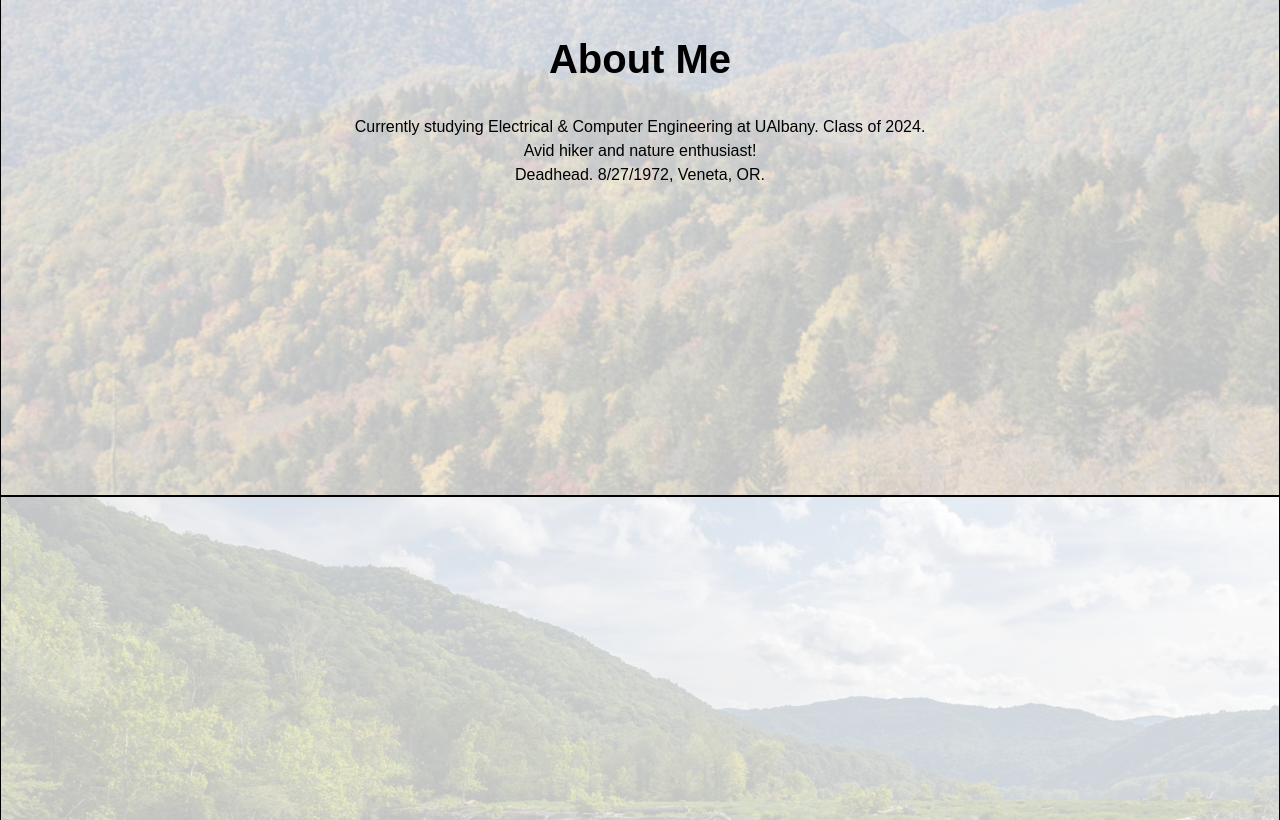
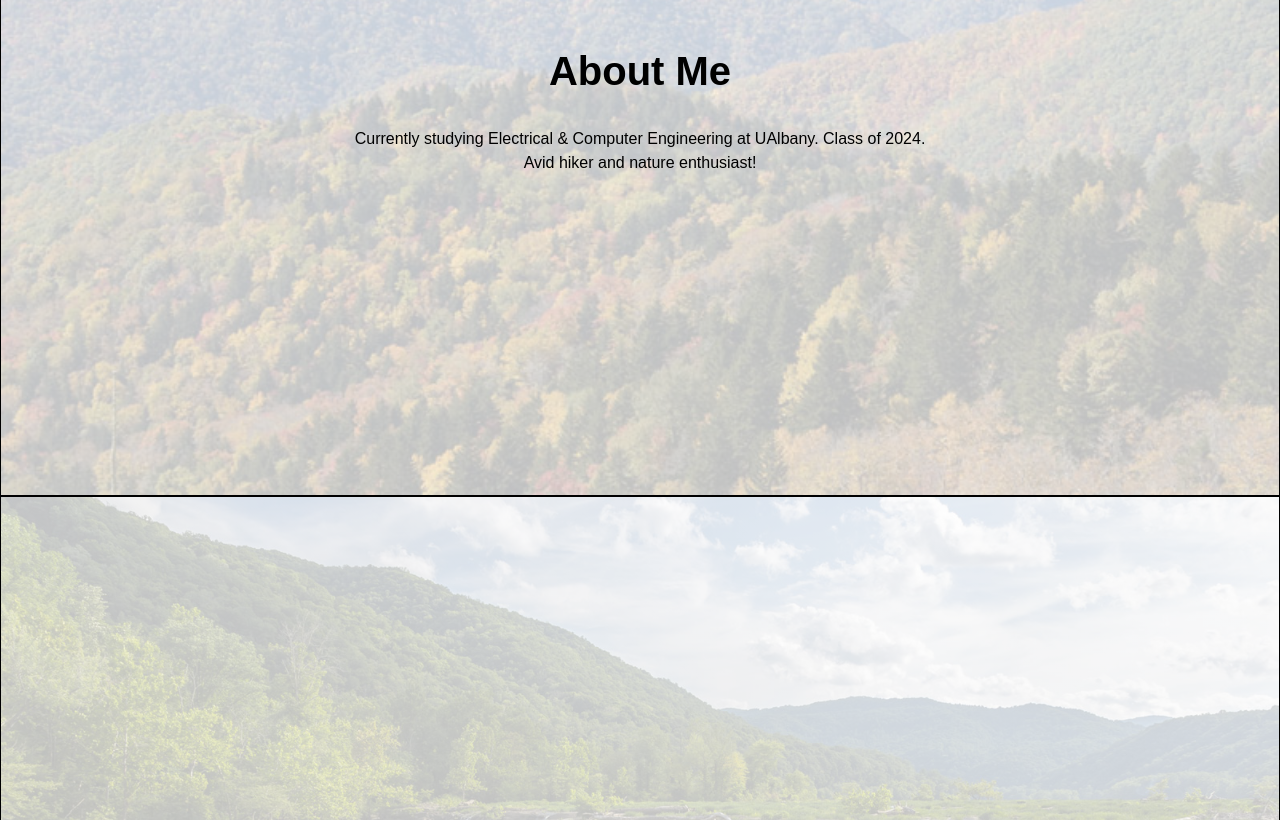
Before and after one commit to nxrada/nkammer.com, a plain HTML site: page index.html in a window 1280 px wide. Shown: the part 1158-1978 px from the top of the page. Drawn offline with Linux system fonts and the light colour scheme.

Commit message:
Add files via upload

```diff
--- a/index.html
+++ b/index.html
@@ -30,7 +30,6 @@
 					<ul>
 						<li>Currently studying Electrical & Computer Engineering at UAlbany. Class of 2024.</li>
 						<li>Avid hiker and nature enthusiast!</li>
-						<li>Deadhead. 8/27/1972, Veneta, OR.</li>
 					</ul>
 				</div>
 			</section>
```
